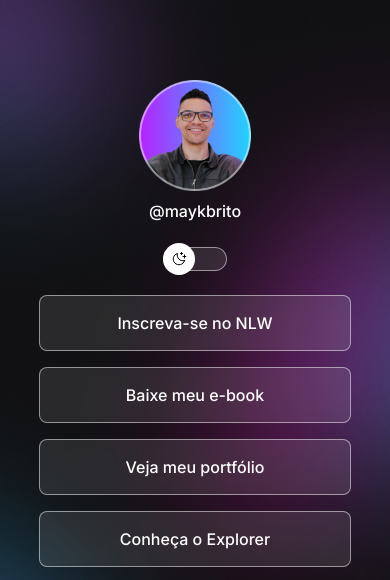
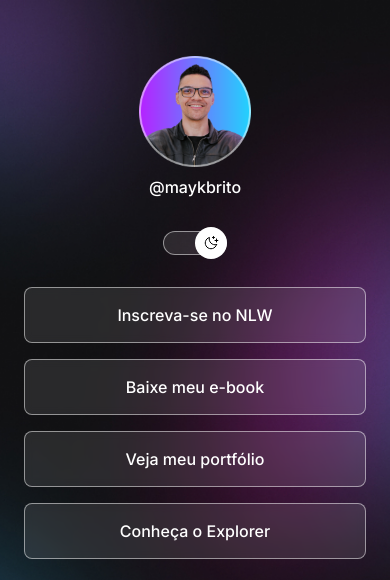
Before and after one commit to matheus369k/dev-links, a plain HTML site: page index.html in a window 390 px wide. Shown: the top 580 px of the page. Drawn offline with nearby package versions, Linux system fonts and the light colour scheme.

Commit message:
change responsive mode

```diff
--- a/src/style/styles.css
+++ b/src/style/styles.css
@@ -3,6 +3,7 @@
 
 body {
   background: var(--bg-url) no-repeat top center/cover;
+  min-height: 100vh;
 }
 
 body * {
@@ -13,21 +14,23 @@ body * {
   stroke: var(--text-color);
 }
 
-.flex-center {
+#container {
+  width: 100%;
+  max-width: 588px;
+
+  margin: 56px auto;
+  padding: 0 24px;
+
+  display: flex;
+  flex-direction: column;
+
+  gap: 24px;
+}
+
+#profile {
   display: flex;
   flex-direction: column;
   align-items: center;
-  padding: 24px 0;
-}
-
-#container {
-  width: 360px;
-
-  margin: 56px auto;
-}
-
-#profile {
-  padding: 24px;
 }
 
 .image-profile {
@@ -39,7 +42,7 @@ body * {
   height: 24px;
   width: 64px;
 
-  margin: auto;
+  margin: 8px auto;
 
   background-color: var(--bg-button);
   border: 1px solid var(--color-border);
@@ -82,21 +85,22 @@ body * {
 
 #switch-theme input[type="checkbox"]:not(input:is(input:checked))+.icon-theme {
   content: url(./../assets/MoonStars.svg);
-  left: -1px;
+  animation: slide-in .2s forwards;
 }
 
 #switch-theme input[type="checkbox"]:is(input:checked)+.icon-theme {
   content: url(./../assets/Sun.svg);
-  right: -1px;
+  animation: slide-out .2s forwards;
 }
 
 #links {
+  display: flex;
+  flex-direction: column;
   gap: 16px;
 }
 
 #links li {
   height: 56px;
-  width: 312px;
 
   display: flex;
   justify-content: center;
@@ -120,6 +124,7 @@ body * {
 }
 
 #network {
+  display: flex;
   flex-direction: row;
   justify-content: center;
 
@@ -160,3 +165,23 @@ body * {
 #footer a {
   text-decoration: underline;
 }
+
+@keyframes slide-in {
+  from {
+    left: -2px;
+  }
+
+  to {
+    left: 50%;
+  }
+}
+
+@keyframes slide-out {
+  from {
+    left: 50%;
+  }
+
+  to {
+    left: -2px;
+  }
+}
```
